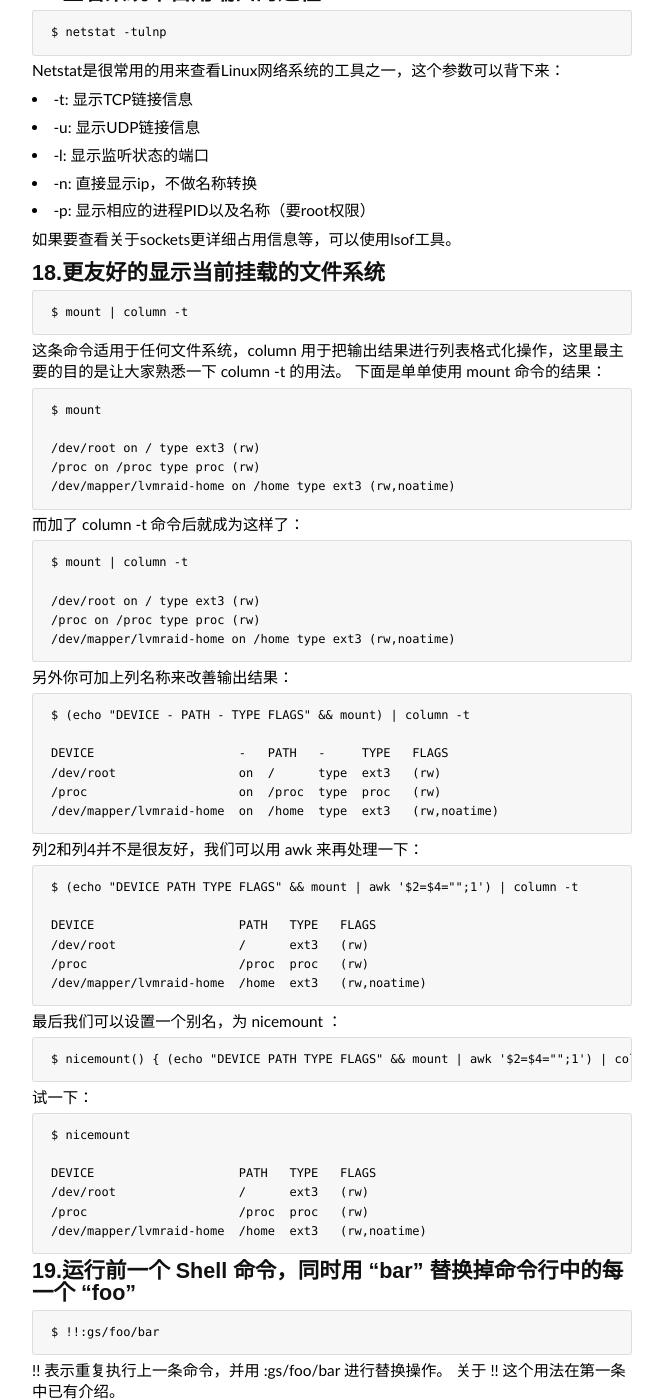
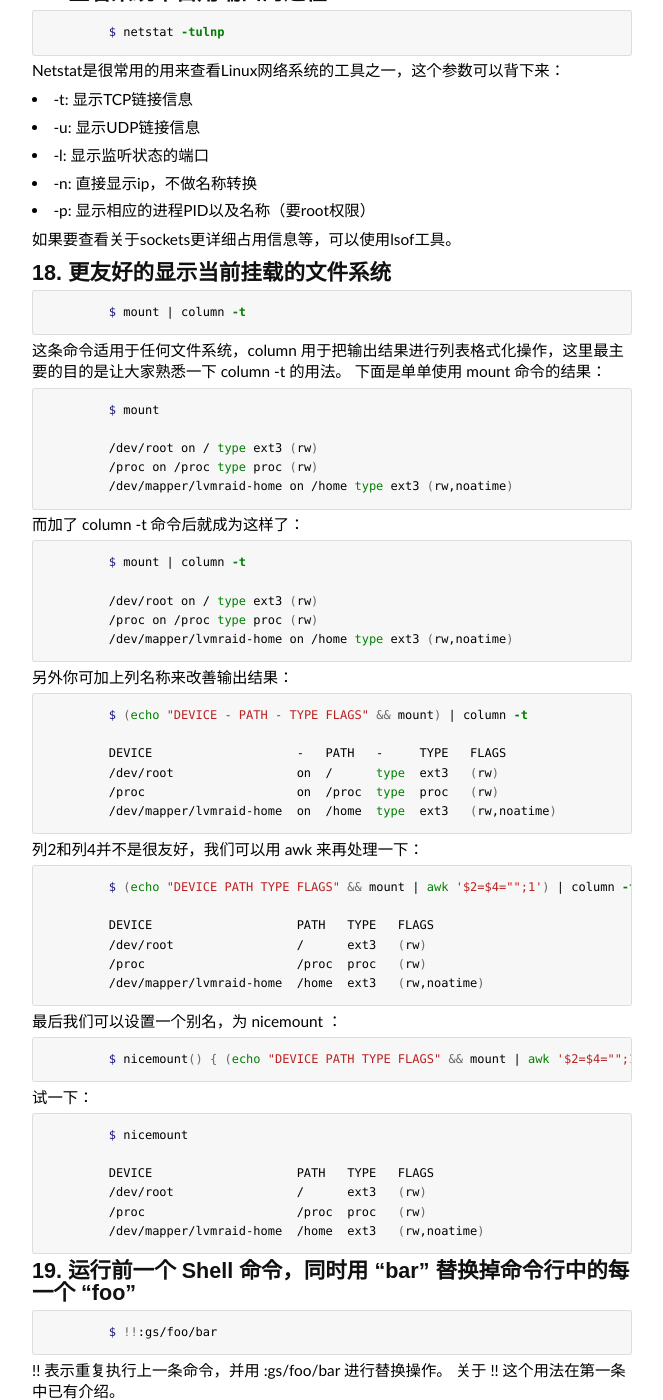
Before and after one commit to jiaokai/blog, a Jekyll site: the page built from _posts/2012-11-01-top-one-liners-commands.md, in a window 1280 px wide and 1400 px high, scrolled down 5614 px. Shown: the whole window, without its empty margins (308-971 px from the left). Built offline with Jekyll 4.4.1, drawn with Linux system fonts in a browser that asks for light colours; some web fonts are replaced; Markdown is read by kramdown in place of the engine named in the settings; comment, search, counter and statistics services are not loaded; some of the changed text lies outside the part shown.

Commit message:
update first post

```diff
--- a/_posts/2012-11-01-top-one-liners-commands.md
+++ b/_posts/2012-11-01-top-one-liners-commands.md
@@ -17,9 +17,11 @@ Shell作为Unix系操作系统当中最有魅力且不可或缺的组件，经
 
 本文的一些命令很可能看起来是“雕虫小技”，我们只好仰慕一下Shell大牛了，但是有些细节我会稍加发掘加以说明，遇到有趣的地方希望能博您一笑了。
 
-## 1.以sudo运行上条命令
+## 1. 以sudo运行上条命令
 
+{% highlight bash %}
 	$ sudo !!
+{% endhighlight %}
 
 大家应该都知sudo，不解释。但通常出现的情况是，敲完命令执行后报错才发现忘了sudo。这时候，新手用户就会：按上箭头，按左箭头，盯着光标回到开始处，输入sudo，回车；高手用户就蛋定多了，按Ctrl-p，按Ctrl-a，输入sudo，回车。
 
@@ -31,17 +33,21 @@ Shell作为Unix系操作系统当中最有魅力且不可或缺的组件，经
 
 关于事件引用符的更多用法可以深入阅读 [The Definitive Guide to Bash Command Line History](http://www.catonmat.net/blog/the-definitive-guide-to-bash-command-line-history/)。
 
-## 2.以HTTP的方式共享当前文件夹的文件
+## 2. 以HTTP的方式共享当前文件夹的文件
 
+{% highlight bash %}
 	$ python -m SimpleHTTPServer
+{% endhighlight %}
 
 这命令启动了Python的SimpleHTTPServer模块，考虑到Python在绝大多数的Linux发行版当中都默认安装，所以这个命令很可能是最简单的跨平台传文件的方法。
 
 命令执行后将在本机8000端口开放HTTP服务，在其他能访问本机的机器的浏览器打开 http://ip:8000 即打开一个目录列表，点击即可下载。
 
-## 3.在以普通用户打开的vim当中保存一个root用户文件
+## 3. 在以普通用户打开的vim当中保存一个root用户文件
 
+{% highlight bash %}
 	:w !sudo tee %
+{% endhighlight %}
 
 这题目读起来纠结，其实是很常见的，常常忘记了sudo就直接用vim编辑/etc内的文件，（不过也不一定，vim发现保存的文件无法保存时候会提示）等编辑好了，保存时候才发现没权限。曲线方法是先保存个临时文件，退出后再sudo cp回去。不过实际上在vim里面可以直接完成这个过程的，命令就是如此。
 
@@ -53,9 +59,11 @@ Shell作为Unix系操作系统当中最有魅力且不可或缺的组件，经
 
 所以执行这个命令，就相当于从vim外部修改了当前编辑的文件，好完工。
 
-## 4.切换回上一个目录
+## 4. 切换回上一个目录
 
+{% highlight bash %}
 	$ cd -
+{% endhighlight %}
 
 应该不少人都知道这个，横杆-代表上一个目录的路径。
 
@@ -63,9 +71,11 @@ Shell作为Unix系操作系统当中最有魅力且不可或缺的组件，经
 
 相对地，*$PWD* 总保存着当前目录的路径。这些变量在编写shell脚本时候相当有用。
 
-## 5.替换上一条命令中的一个短语
+## 5. 替换上一条命令中的一个短语
 
+{% highlight bash %}
 	$ ^foo^bar^
+{% endhighlight %}
 
 又是另外一个**事件引用符（event designator）**，可以把上一条命令当中的foo替换成bar。
 
@@ -73,47 +83,61 @@ Shell作为Unix系操作系统当中最有魅力且不可或缺的组件，经
 
 这道命令的原始样式应该是这样的:
 
+{% highlight bash %}
 	$ !!:s/foo/bar/
+{% endhighlight %}
 
 本文一开始介绍过!!，后面的一段大家应该很熟悉，vim、sed的替换操作都是这样的语法。
 
 关于事件引用符的更多用法可以深入阅读 [The Definitive Guide to Bash Command Line History](http://www.catonmat.net/blog/the-definitive-guide-to-bash-command-line-history/) 。
 
-## 6.快速备份一个文件
+## 6. 快速备份一个文件
 
+{% highlight bash %}
 	$ cp filename{,.bak}
+{% endhighlight %}
 
 这道命令把filename文件拷贝成filename.bak，大家应该在一些比较复杂的安装教程里面见过这样的用法。其原理就在于bash对大括号的展开操作，filename{,.bak}这一段会被展开成filename filename.bak再传给cp，于是就有了备份的命令了。
 
 大括号在bash里面是一个排列的意义，可以试试这个：
 
+{% highlight bash %}
 	$ echo {a,b,c}{a,b,c}{a,b,c}
+{% endhighlight %}
 
 将输出三个集合的全排列:
 
+{% highlight bash %}
 	aaa aab aac aba abb abc aca acb acc
 	baa bab bac bba bbb bbc bca bcb bcc
 	caa cab cac cba cbb cbc cca ccb ccc
+{% endhighlight %}
 
 关于shell当中的集合操作，可深入阅读“[Set Operations in the Unix Shell](http://www.catonmat.net/blog/set-operations-in-unix-shell/)”。
 
-## 7.免密码ssh登录主机
+## 7. 免密码ssh登录主机
 
+{% highlight bash %}
 	$ ssh-copy-id remote-machine
+{% endhighlight %}
 
 这个命令把当前用户的公钥串写入到远程主机的~/.ssh/authorized_keys内，这样下次使用ssh登录的时候，远程主机就直接根据这串密钥完成身份校验，不再询问密码了。前提是你当前用户有生成了公钥，默认是没有的，先执行ssh-keygen试试吧！
 
 这个命令如果用手工完成，是这样的：
 
+{% highlight bash %}
 	your-machine$ scp ~/.ssh/identity.pub remote-machine:
 	your-machine$ ssh remote-machine
 	remote-machine$ cat identity.pub >> ~/.ssh/authorized_keys
+{% endhighlight %}
 
 如果你想删掉远程主机上的密钥，直接打开authorized_keys，搜索你的用户名，删除那行，即可。
 
-## 8.抓取Linux桌面的视频
+## 8. 抓取Linux桌面的视频
 
+{% highlight bash %}
 	$ ffmpeg -f x11grab -s wxga -r 25 -i :0.0 -sameq /tmp/out.mpg
+{% endhighlight %}
 
 我们在一些视频网站上看到别人的3D桌面怎么怎么酷的视频，通常就是这么来的，ffmpeg可以直接解码X11的图形，并转换到相应输出格式。
 
@@ -131,9 +155,11 @@ ffmpeg的通常用法是，根据一堆参数，输出一个文件，输出文
 * Converting YouTube Flash Videos to a Better Format with ffmpeg
 
 
-## 9.用你最喜欢的编辑器来编辑命令
+## 9. 用你最喜欢的编辑器来编辑命令
 
+{% highlight bash %}
 	command <C-x C-e>
+{% endhighlight %}
 
 在已经敲完的命令后按<CTRL-x CTRL-e>，会打开一个你指定的编辑器（比如vim，通过环境变量$EDITOR指定），里面就是你刚输入的命令，然后爱怎么编辑就怎么编辑吧，特别是那些参数异常复杂的程序，比如mencoder/ffmpeg，一个命令动辄3、4行的，要修改其中的参数，这个方法最合适不过了，保存退出后自动执行这个程序。
 
@@ -143,9 +169,11 @@ ffmpeg的通常用法是，根据一堆参数，输出一个文件，输出文
 
 另外一个修改命令的方法是使用fc命令（Fix Command），在编辑器里面打开上一句命令。上面提过一个^foo^bar^命令可以用fc来实现：fc -s foo=bar。
 
-## 10.清空或创建一个文件
+## 10. 清空或创建一个文件
 
+{% highlight bash %}
 	> file.txt
+{% endhighlight %}
 
 **">"** 在shell里面是标准输出重定向符，即把（前部个命令的）命令行输出转往一个文件内，但这里没有“前部命令”，输出为空，于是就覆盖（或创建）成一个空文件了。
 
@@ -153,9 +181,11 @@ ffmpeg的通常用法是，根据一堆参数，输出一个文件，输出文
 
 单纯创建文件也可以用$touch file.txt，**touch本来是用作修改文件的时间戳**，但如果文件不存在，就自动创建了。
 
-## 11.用ssh创建端口转发通道
+## 11. 用ssh创建端口转发通道
 
+{% highlight bash %}
 	ssh -N -L2001:remotehost:80 user@somemachine
+{% endhighlight %}
 
 这个命令在本机打开了2001端口，对本机2001端口的请求通过somemachine作为跳板，转到remotehost的80端口上。
 
@@ -165,22 +195,28 @@ ffmpeg的通常用法是，根据一堆参数，输出一个文件，输出文
 
 举一个具体例子，运行：
 
+{% highlight bash %}
 	ssh -f -N -L 0.0.0.0:443:twitter.com:443 shell.cjb.net
 	ssh -f -N -L 0.0.0.0:80:twitter.com:80 shell.cjb.net
+{% endhighlight %}
 
 然后在/etc/hosts里面添加127.0.0.1 twitter.com，好吧剩下的你懂的。
 
 当然通常做这个功能的反向代理，应该要用squid、nginx之类，ssh就算是轻量级的尝试吧！
 
-## 12.重置终端
+## 12. 重置终端
 
+{% highlight bash %}
 	reset
+{% endhighlight %}
 
 如果你试过不小心cat了某个二进制文件，很可能整个终端就傻掉了，可能不会换行，没法回显，大堆乱码之类的，这时候敲入reset回车，不管命令有没有显示，就能回复正常了。
 
 实际上reset命令只是输出了一些特殊字符，我们看BusyBox里面最简单的reset程序的实现：
 
+{% highlight bash %}
 	printf("\033c\033(K\033[J\033[0m\033[?25h");
+{% endhighlight %}
 
 输出的这些字符对Shell是有特殊意义的：
 
@@ -192,17 +228,21 @@ ffmpeg的通常用法是，根据一堆参数，输出一个文件，输出文
 
 其中字符显示属性经常用来设定打印字符的颜色等，可参考 [这个博文](http://linuxshellaccount.blogspot.com/2008/03/using-color-in-linux-or-unix-shell.html) 。
 
-## 13.在午夜的时候执行某命令
+## 13. 在午夜的时候执行某命令
 
+{% highlight bash %}
 	echo cmd | at midnight
+{% endhighlight %}
 
 说的就是 **at** 这个组件，通常跟 **cron** 相提并论，不过 at 主要用于定时一次性任务，而 cron 定时周期性任务。
 
 **at** 的参数比较人性化，跟英语语法一样，可以tomorrow, next week之类的，详细的查看手册man at。
 
-## 14.远程传送麦克风语音
+## 14. 远程传送麦克风语音
 
+{% highlight bash %}
 	dd if=/dev/dsp | ssh username@host dd of=/dev/dsp
+{% endhighlight %}
 
 没错就是实现一个喊话器的功能。
 
@@ -212,25 +252,35 @@ dd是常用的数据拷贝程序，如果不同时指定if、of，就直接使
 
 如果你没有远程主机，可以试试这样：
 
+{% highlight bash %}
 	dd if=/dev/dsp of=/dev/dsp
+{% endhighlight %}
 
 直接回放麦克风的声音，只是有一点延时。
 
 但是如果有别的程序正在使用声卡，这个方法就不凑效了，因为一般的声卡都不允许多个音频流同时处理，可以借用alsa组件的工具，arecord跟aplay:
 
+{% highlight bash %}
 	arecord | ssh username@host aplay
+{% endhighlight %}
 
 本地回放就是：
 
+{% highlight bash %}
 	arecord | aplay
+{% endhighlight %}
 
 如果你想吓吓别人：
 
+{% highlight bash %}
 	cat /dev/urandom | ssh username@host aplay
+{% endhighlight %}
 
-## 15.映射一个内存目录
+## 15. 映射一个内存目录
 
+{% highlight bash %}
 	$ mount -t tmpfs -o size=1024m tmpfs /mnt/ram
+{% endhighlight %}
 
 这个命令开了一块1G内存来当目录用。不过放心，如果里面没文件，是不会占用内存的，用多少占多少。
 
@@ -240,17 +290,21 @@ dd是常用的数据拷贝程序，如果不同时指定if、of，就直接使
 
 那个破烂LinuxQQ也可以用这个方法，减少因为大量磁盘IO导致的问题。
 
-## 16.用diff对比远程文件跟本地文件
+## 16. 用diff对比远程文件跟本地文件
 
+{% highlight bash %}
 	$ ssh user@host cat /path/to/remotefile | diff /path/to/localfile -
+{% endhighlight %}
 
 diff通常的用法是从参数读入两个文件，而命令里面的-则是指从stdin读入了。
 
 善用ssh可以让web开发减少很多繁琐，还有比如 **sshfs**，可以从 **编辑-上传-编辑-上传** 的人工循环里面解脱出来。
 
-## 17.查看系统中占用端口的进程
+## 17. 查看系统中占用端口的进程
 
+{% highlight bash %}
 	$ netstat -tulnp
+{% endhighlight %}
 
 Netstat是很常用的用来查看Linux网络系统的工具之一，这个参数可以背下来：
 
@@ -262,66 +316,84 @@ Netstat是很常用的用来查看Linux网络系统的工具之一，这个参
 
 如果要查看关于sockets更详细占用信息等，可以使用lsof工具。
 
-## 18.更友好的显示当前挂载的文件系统
+## 18. 更友好的显示当前挂载的文件系统
 
+{% highlight bash %}
 	$ mount | column -t
+{% endhighlight %}
 
 这条命令适用于任何文件系统，column 用于把输出结果进行列表格式化操作，这里最主要的目的是让大家熟悉一下 column -t 的用法。 下面是单单使用 mount 命令的结果：
 
+{% highlight bash %}
 	$ mount
 
 	/dev/root on / type ext3 (rw)
 	/proc on /proc type proc (rw)
 	/dev/mapper/lvmraid-home on /home type ext3 (rw,noatime)
+{% endhighlight %}
 
 而加了 column -t 命令后就成为这样了：
 
+{% highlight bash %}
 	$ mount | column -t
 
 	/dev/root on / type ext3 (rw)
 	/proc on /proc type proc (rw)
 	/dev/mapper/lvmraid-home on /home type ext3 (rw,noatime)
+{% endhighlight %}
 
 另外你可加上列名称来改善输出结果：
 
+{% highlight bash %}
 	$ (echo "DEVICE - PATH - TYPE FLAGS" && mount) | column -t
 
 	DEVICE                    -   PATH   -     TYPE   FLAGS
 	/dev/root                 on  /      type  ext3   (rw)
 	/proc                     on  /proc  type  proc   (rw)
 	/dev/mapper/lvmraid-home  on  /home  type  ext3   (rw,noatime)
+{% endhighlight %}
 
 列2和列4并不是很友好，我们可以用 awk 来再处理一下：
 
+{% highlight bash %}
 	$ (echo "DEVICE PATH TYPE FLAGS" && mount | awk '$2=$4="";1') | column -t
 
 	DEVICE                    PATH   TYPE   FLAGS
 	/dev/root                 /      ext3   (rw)
 	/proc                     /proc  proc   (rw)
 	/dev/mapper/lvmraid-home  /home  ext3   (rw,noatime)
+{% endhighlight %}
 
 最后我们可以设置一个别名，为 nicemount ：
 
+{% highlight bash %}
 	$ nicemount() { (echo "DEVICE PATH TYPE FLAGS" && mount | awk '$2=$4="";1') | column -t; }
+{% endhighlight %}
 
 试一下：
 
+{% highlight bash %}
 	$ nicemount
 
 	DEVICE                    PATH   TYPE   FLAGS
 	/dev/root                 /      ext3   (rw)
 	/proc                     /proc  proc   (rw)
 	/dev/mapper/lvmraid-home  /home  ext3   (rw,noatime)
+{% endhighlight %}
 
-## 19.运行前一个 Shell 命令，同时用 “bar” 替换掉命令行中的每一个 “foo”
+## 19. 运行前一个 Shell 命令，同时用 “bar” 替换掉命令行中的每一个 “foo”
 
+{% highlight bash %}
 	$ !!:gs/foo/bar
+{% endhighlight %}
 
 !! 表示重复执行上一条命令，并用 :gs/foo/bar 进行替换操作。 关于 !! 这个用法在第一条中已有介绍。
 
-## 20.实时某个目录下查看最新改动过的文件
+## 20. 实时某个目录下查看最新改动过的文件
 
+{% highlight bash %}
 	$ watch -d -n 1 'df; ls -FlAt /path'
+{% endhighlight %}
 
 watch 是实时监控工具，-d 参数会高亮显示变化的区域，-n 1 参数表示刷新间隔为 1 秒。 df; ls -FlAt /path 运行了两条命令，df 是输出磁盘使用情况，ls -FlAt 则列出 /path 下面的所有文件。 ls -FlAt 的参数详解：
 
@@ -330,9 +402,11 @@ watch 是实时监控工具，-d 参数会高亮显示变化的区域，-n 1 参
 * -A 显示 . 和 ..
 * -t 根据时间排序文件
 
-## 21.通过 SSH 挂载远程主机上的文件夹
+## 21. 通过 SSH 挂载远程主机上的文件夹
 
+{% highlight bash %}
 	$ sshfs name@server:/path/to/folder /path/to/mount/point
+{% endhighlight %}
 
 这条命令可以让你通过 SSH 加载远程主机上的文件系统为本地磁盘，前提是你需要安装 FUSE 及 sshfs 这两个软件。
 
@@ -340,38 +414,50 @@ watch 是实时监控工具，-d 参数会高亮显示变化的区域，-n 1 参
 
 卸载的话使用 fusermount 或 umount 命令：
 
+{% highlight bash %}
 	$ fusermount -u /path/to/mount/point
 	or
 	$ umount /path/to/mount/point
+{% endhighlight %}
 
-## 22.通过 DNS 来读取 Wikipedia 的词条
+## 22. 通过 DNS 来读取 Wikipedia 的词条
 
+{% highlight bash %}
 	$ dig +short txt .wp.dg.cx
+{% endhighlight %}
 
 这也许是最有趣的一条技巧了，David Leadbeater 创建了一个 [DNS 服务器](https://dgl.cx/wikipedia-dns)，通过它当你查询一个 TXT 记录类型时，会返回一条来自于 Wikipedia 的简短的词条文字，这是 [他的介绍](https://dgl.cx/2008/11/wpdns-pres/) 。 这里有一个样例，来查询 “hacker” 的含义：
 
+{% highlight bash %}
 	$ dig +short txt hacker.wp.dg.cx
 
 	"Hacker may refer to: Hacker (computer security), someone involved
-	in computer security/insecurity, Hacker (programmer ……
+	in computer security/insecurity, Hacker (programmer ……"
+{% endhighlight %}
 
 这里使用了 dig 命令，这是标准的用来查询 DNS 的系统管理工具，+short 参数是让其仅仅返回文字响应，txt 则是指定查询 TXT 记录类型。 更简单的做法是你可以为这个技巧创建一个函数：
 
+{% highlight bash %}
 	wiki() { dig +short txt $1.wp.dg.cx; }
 	# 然后试试吧：
 	wiki hacker
 
 	"Hacker may refer to: Hacker (computer security), …"
+{% endhighlight %}
 
 如果你不想用 dig ，也可以用 host 命令：
 
+{% highlight bash %}
 	$ host -t txt hacker.wp.dg.cx
+{% endhighlight %}
 
 另外在Twitter上看过某人的创意，用普通的dns来作为程序版本更新的查询服务器：设定域名software-version-check.example.com的A记录为1.2.40.3，对比自己的版本号，嗯，有更新了！
 
-## 23.用 Wget 的递归方式下载整个网站
+## 23. 用 Wget 的递归方式下载整个网站
 
+{% highlight bash %}
 	$ wget --random-wait -r -p -e robots=off -U Mozilla www.example.com
+{% endhighlight %}
 
 参数解释： –random-wait 等待 0.5 到 1.5 秒的时间来进行下一次请求 -r 开启递归检索 -e robots=off 忽略 robots.txt -U Mozilla 设置 User-Agent 头为 Mozilla 其它一些有用的参数：
 
@@ -380,20 +466,25 @@ watch 是实时监控工具，-d 参数会高亮显示变化的区域，-n 1 参
 * -l 0 删除深度（默认为5）
 * -wait=1h 每下载一个文件后等待1小时
 
-## 24.复制最后使用的命令中的参数
+## 24. 复制最后使用的命令中的参数
 
+{% highlight bash %}
 	<Ctrl + .> or <ESC + . >
+{% endhighlight %}
 
 这个快捷键只能工作于 shell 的 emacs 编辑模式，它可以从最后使用的命令行中复制参数到当前命令行中，下面是一个样例：
 
+{% highlight bash %}
 	$ echo a b c
 	a b c
 
 	$ echo
 	$ echo c
+{% endhighlight %}
 
 你可以重复执行该快捷键，以便获取自已需要的参数， 以下是样例：
 
+{% highlight bash %}
 	$ echo 1 2 3
 	1 2 3
 	$ echo a b c
@@ -404,9 +495,11 @@ watch 是实时监控工具，-d 参数会高亮显示变化的区域，-n 1 参
 
 	$ echo  again
 	$ echo 3
+{% endhighlight %}
 
 另外，假如你想指定第1个或第2个，或者是第 n 个参数的话，可以按 ALT + 1 (或 ESC + 1) 或 ALT + 2 (或 ESC +2) 这样形式的快捷键。 以下是样例：
 
+{% highlight bash %}
 	$ echo a b c
 	a b c
 
@@ -417,12 +510,15 @@ watch 是实时监控工具，-d 参数会高亮显示变化的区域，-n 1 参
 	$ echo
 	$ echo b
 	b
+{% endhighlight %}
 
 查看 [Emacs Editing Mode Keyboard Shortcuts](http://www.catonmat.net/blog/bash-emacs-editing-mode-cheat-sheet/) 一文获取更多类似的快捷键。
 
-## 25.执行一条命令但不保存到 history 中
+## 25. 执行一条命令但不保存到 history 中
 
+{% highlight bash %}
 	$  command
+{% endhighlight %}
 
 这条命令可运行于最新的 Bash shell 里，在其它 shell 中没测试过。
 
@@ -430,21 +526,27 @@ watch 是实时监控工具，-d 参数会高亮显示变化的区域，-n 1 参
 
 这个行为可以通过 $HISTIGNORE shell 变量来控制。我的设置是 HISTIGNORE=”&:[ ]*” ，表示不保存重复的命令到 history 中，并且不保存以空格开头的命令行。$HISTIGNORE 中的值以冒号分隔。 如果你的命令内包含密码，比如mysqladmin，不把它记录在历史当中是好主义。 深入了解的话，可进一步看此文 [The Definitive Guide to Bash Command Line History](http://www.catonmat.net/blog/the-definitive-guide-to-bash-command-line-history/) 。
 
-## 26.显示当前目录中所有子目录的大小
+## 26. 显示当前目录中所有子目录的大小
 
+{% highlight bash %}
 	$ du -h --max-depth=1
+{% endhighlight %}
 
 –max-depth=1 参数可以让 du 命令显示当前目录下 1 级子目录的统计信息，当然你也可以把 1 改为 2 ，进一步显示 2 级子目录的统计信息，可以灵活运用。而 -h 参数则是以 Mb 、G 这样的单位来显示大小。 译者注：在此推荐一个小工具 ncdu ，可以更方便的达到此效果。
 
-## 27.显示消耗内存最多的 10 个运行中的进程，以内存使用量排序
+## 27. 显示消耗内存最多的 10 个运行中的进程，以内存使用量排序
 
+{% highlight bash %}
 	$ ps aux | sort -nk +4 | tail
+{% endhighlight %}
 
 显然这并不是最好的方法，但它确实用起还不错。这是一个典型的管道应用，通过 ps aux 来输出到 sort 命令，并用 sort 排序列出 4 栏，再进一步转到 tail 命令，最终输出 10 行显示使用内存最多的进程情况。 假如想要发现哪个进程使用了大量内存的话，我通常会使用 htop 或 top 而非 ps 。
 
-## 28.用 python 快速开启一个 SMTP 服务
+## 28. 用 python 快速开启一个 SMTP 服务
 
+{% highlight bash %}
 	$ python -m smtpd -n -c DebuggingServer localhost:1025
+{% endhighlight %}
 
 这是一个用 Python 标准库 smtpd （用 -m smtpd 指定) 实现在简易 SMTP 服务，运行于 1025 端口。
 
@@ -455,11 +557,15 @@ watch 是实时监控工具，-d 参数会高亮显示变化的区域，-n 1 参
 
 另外，假如你想让程序运行于标准的 25 的端口上的话，你必须使用 sudo 命令，因为只有 root 才能在 1-1024 端口上开启服务。如下：
 
+{% highlight bash %}
 	$ sudo python -m smtpd -n -c DebuggingServer localhost:25
+{% endhighlight %}
 
-## 29.查看 ASCII 码表
+## 29. 查看 ASCII 码表
 
+{% highlight bash %}
 	$ man 7 ascii
+{% endhighlight %}
 
 很多人初学编程都会接触到ascii码的概念，有时候为了查某个符号的ascii值，可能还得翻箱倒柜找出当年的课本？[Linux Manpage](http://www.kernel.org/doc/man-pages/) 里面其实包含了很多类似的实用资料，上述命令就能很详细的方式解释ascii编码，当然 [这里](http://www.kernel.org/doc/man-pages/online/pages/man7/ascii.7.html) 还有在线版。
 
@@ -494,19 +600,23 @@ manpages里面还有一些有趣而且实用的资料，可能鲜为人知：
 * [man 7 utf8](http://www.kernel.org/doc/man-pages/online/pages/man7/utf8.7.html) – 描述UTF-8编码。
 * [man 7 url](http://www.kernel.org/doc/man-pages/online/pages/man7/url.7.html) – 解释URL、URI、URN等的标准。
 
-## 30.简易计时器
+## 30. 简易计时器
 
+{% highlight bash %}
 	$ time read
+{% endhighlight %}
 
 运行命令开始算起，到结束时按一下Enter，就显示出整个过程的时间，精确到ms级别。
 
 time是用来计算一个进程在运行到结束过程耗费多少时间的程序，它的输出通常有三项：
 
+{% highlight bash %}
 	$ time ls /opt
 	...
 	real    0m0.008s
 	user    0m0.003s
 	sys     0m0.007s
+{% endhighlight %}
 
 * real - 指整个程序对真实世界而言运行所需时间；
 * user - 指程序在用户空间运行的时间；
@@ -516,9 +626,11 @@ time是用来计算一个进程在运行到结束过程耗费多少时间的程
 
 可见time read这命令灵活地利用了操作系统的阻塞。用这个命令来测试一壶水多久煮滚应该是不错的。
 
-## 31.远程关掉一台Windows机器
+## 31. 远程关掉一台Windows机器
 
+{% highlight bash %}
 	$ net rpc shutdown -I IP_ADDRESS -U username%password
+{% endhighlight %}
 
 Windows平台上的net命令是比较强大的，因为其后台是一个RPC类的系统服务，大家应该看过win下用net use \\ip\ipc$ *这样一个命令建立IPC空连接，入侵主机的事情。
 
@@ -526,9 +638,11 @@ Linux下的net命令是samba组件的程序，通常包含在smbclient内，可
 
 上述命令就是在远程Windows主机上执行了shutdown命令。当然这不一定成功，关系到win主机上面的安全设置。net命令能够控制到win主机就是了。
 
-## 32.在一个子shell中运行一个命令
+## 32. 在一个子shell中运行一个命令
 
+{% highlight bash %}
 	(cd /tmp && ls)
+{% endhighlight %}
 
 当然这只是演示，要查看目录当然可以ls /tmp。
 
@@ -536,60 +650,78 @@ Linux下的net命令是samba组件的程序，通常包含在smbclient内，可
 
 在Shell编程中还有很多使用上引号来括住一个命令：`ls /tmp`，这也是子shell过程。可是上引号的方法无法嵌套，而使用小括号的方法可以，一个比较纠结的例子是：
 
+{% highlight bash %}
 	$ echo $(echo -e \\x$(printf "%x" 65))
+{% endhighlight %}
 
-## 33.利用中间管道嵌套使用SSH
+## 33. 利用中间管道嵌套使用SSH
 
+{% highlight bash %}
 	$ ssh -t host_A ssh host_B
+{% endhighlight %}
 
 如果目标机器host_B处于比较复杂的网络环境，本机无法直接访问，但另外一台host_A能够访问到host_B，而且也能被本机访问到，那上述命令就解决了方便登录host_B的问题。
 
 但理论上这个过程是可以无限嵌套的，比如：
 
+{% highlight bash %}
 	ssh -t host1 ssh -t host2 ssh -t host3 ssh -t host4 ...
+{% endhighlight %}
 
-## 34.清空屏幕
+## 34. 清空屏幕
 
+{% highlight bash %}
 	<CTRL+l>;
+{% endhighlight %}
 
 这个跟之前介绍的reset命令重置终端的作用有些类似，其实都只是发送一段控制序列，让终端的显示复位。
 
 还可以这样运行：
 
+{% highlight bash %}
 	$ tput clear
+{% endhighlight %}
 
 **tput** 是专门用来控制终端的一个小工具，也挺强大的，详细信息运行man tput查看。
 
-## 35.我想知道一台服务器什么时候重启完
+## 35. 我想知道一台服务器什么时候重启完
 
+{% highlight bash %}
 	$ ping -a IP
+{% endhighlight %}
 
 系统管理员最常做的事情是重启系统。但是服务器的重启过程往往得花上好几分钟，什么你的服务器4个scsi卡？16个硬盘？系统是Redhat？还完全安装所有组件？好吧，它重启的时间都够你吃顿饭了，所以我很想知道它什么时候回来。
 
 ping命令有个audible ping参数，-a，当它终于ping通你的服务器时会让小喇叭叫起来。
 
-## 36.列出你最常用的10条命令
+## 36. 列出你最常用的10条命令
 
+{% highlight bash %}
 	$ history | awk '{a[$2]++}END{for(i in a){print a[i] " " i}}' | sort -rn | head
+{% endhighlight %}
 
 这行命令组合得很妙：
 
 history输出用户了命令历史；awk统计并输出列表；sort排序；head截出前10行。
 
-## 37.检查Gmail新邮件
+## 37. 检查Gmail新邮件
 
+{% highlight bash %}
 	curl -u you@gmail.com --silent "https://mail.google.com/mail/feed/atom" | perl -ne \
 	'
     print "Subject: $1 " if /<title>(.+?)<\/title>/ && $title++;
     print "(from $1)\n" if /<email>(.+?)<\/email>/;
 	'
+{% endhighlight %}
 
 Gmail的一个特色是支持Atom feed输出邮件列表，所以总是见到很多Gmail邮件提醒器之类的，因为开发特简单，atom很方便。
 
 这里只是利用了perl的正则来解析atom（sed/awk也能做到）。
 
-## 38.用Telnet看《星球大战》
+## 38. 用Telnet看《星球大战》
 
+{% highlight bash %}
 	$ telnet towel.blinkenlights.nl
+{% endhighlight %}
 
 没什么好解释的，就是ASCII艺术之一。如果你有ipv6连接，还能看到彩色版的。牛吧？
```
Also changed, not shown: other parts of _posts/2012-11-01-top-one-liners-commands.md (+1 -1 lines).
